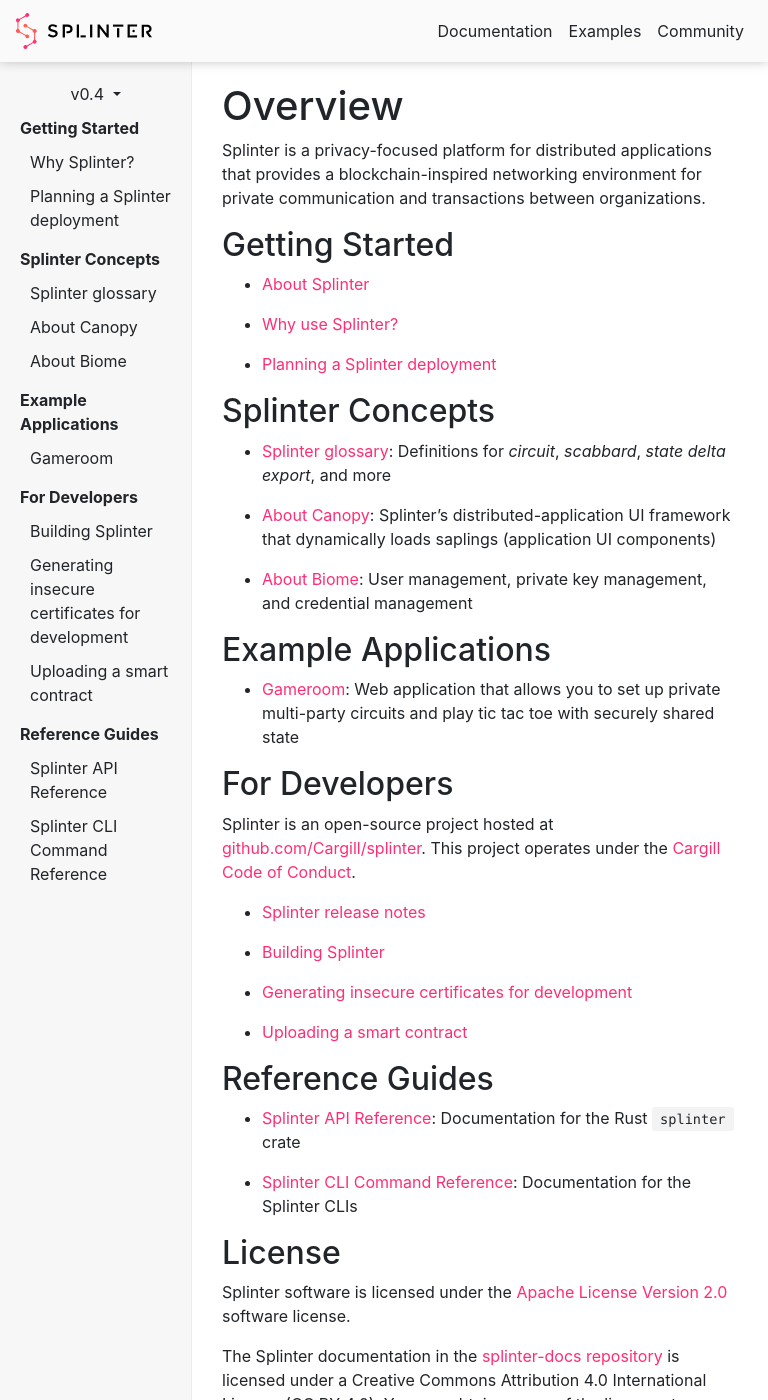
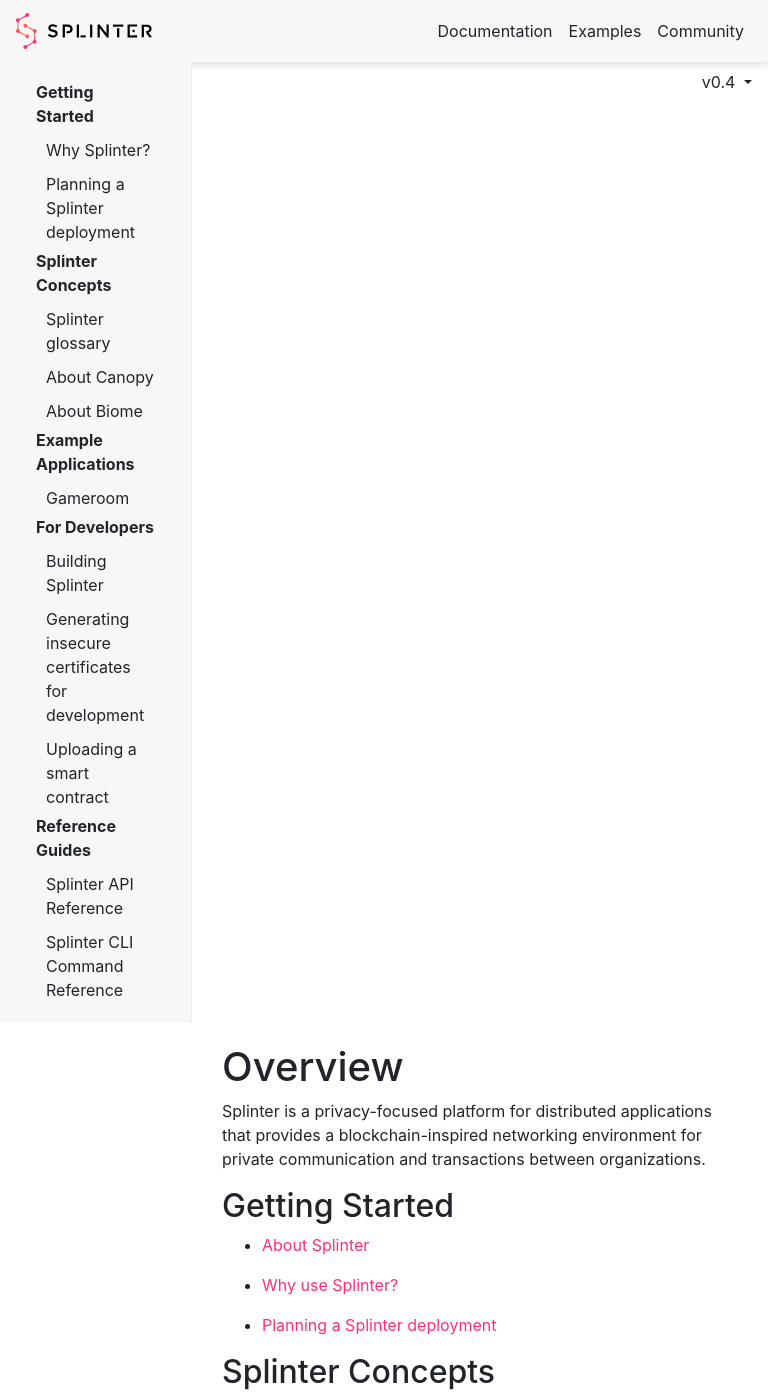
Before and after one commit to Cargill/splinter-docs, a Jekyll site: the page built from docs/0.4/index.md, in a window 768 px wide and 1400 px high. Built offline with Jekyll 4.4.1, drawn with Linux system fonts in a browser that asks for light colours; our own code applies the rules of GitHub Pages for plain Markdown files.

Commit message:
Collapse left sidebar for small screens
Collapses the left navigation sidebar on the website when the screen is
small. This is accomplished by adding a `div` to the HTML along with
some CSS rules that are based on the screen size. It also adds a button
for displaying the navigation links when the navigation is collapsed.

Signed-off-by: Logan Seeley <seeley@bitwise.io>

```diff
--- a/_includes/left_sidebar.html
+++ b/_includes/left_sidebar.html
@@ -1,4 +1,9 @@
 <div id="left-sidebar" class="sidebar">
+    <button id="left-sidebar-links-toggle" class="d-md-none" type="button" data-toggle="collapse" data-target="#left-sidebar-links">
+        <svg xmlns="http://www.w3.org/2000/svg" width="30" height="30" viewBox="0 0 30 30" role="img" focusable="false">
+            <path stroke="currentColor" stroke-linecap="round" stroke-miterlimit="10" stroke-width="2" d="M4 7h22M4 15h22M4 23h22"></path>
+        </svg>
+    </button>
     <div class="dropdown version-dropdown">
         <a class="dropdown-toggle" href="#" data-toggle="dropdown" aria-haspopup="true" aria-expanded="false">
             v0.4
@@ -11,6 +16,7 @@
             <a class="dropdown-item" href="/docs/0.5/">v0.5</a>
         </div>
     </div>
+    <div id="left-sidebar-links" class="collapse">
         <div class="left-sidebar-group">
             <div class="left-sidebar-header">Getting Started</div>
             <a href="/docs/0.4/concepts/why_splinter.html">Why Splinter?</a>
@@ -38,3 +44,4 @@
             <a href="/docs/0.4/references/cli/cli_command_reference.html">Splinter CLI Command Reference</a>
         </div>
     </div>
+</div>
--- a/css/custom.css
+++ b/css/custom.css
@@ -73,6 +73,52 @@ img {
 
 /* Left Sidebar */
 
+@media screen and (max-width: 768px) {
+    #header {
+        position: inherit;
+        background-color: #f7f7f7;
+    }
+
+    #left-sidebar-col {
+        height: auto;
+        position: inherit;
+        z-index: 1000;
+    }
+
+    #left-sidebar {
+        overflow-y: visible;
+        padding: 8px 16px 16px 16px;
+    }
+
+    #left-sidebar > * {
+        margin: 0 !important;
+    }
+
+    #left-sidebar #left-sidebar-links-toggle {
+        right: 0;
+    }
+
+    #left-sidebar #left-sidebar-links-toggle:hover {
+        color: var(--splinter-fuchsia);
+        transition: all 0.1s linear;
+    }
+
+    #left-sidebar .dropdown {
+        display: inline-block;
+        position: absolute;
+        right: 16px; /* Account for padding of bar */
+    }
+
+    #left-sidebar .dropdown-menu {
+        /* This ensures the menu doesn't appear off-screen */
+        transform: translate(-100px);
+    }
+
+    #left-sidebar #left-sidebar-links {
+        margin-top: 10px !important;
+    }
+}
+
 #left-sidebar-col {
     border-right: 1px solid #eaecef;
 }
@@ -103,6 +149,18 @@ img {
     background-color: inherit;
     color: var(--splinter-fuchsia);
     transition: all 0.1s linear;
+}
+
+#left-sidebar-links-toggle {
+    border: none;
+    background: none;
+}
+
+/* Overrides the collapsed sidebar links when the screen is not small */
+@media screen and (min-width: 768px) {
+    #left-sidebar-links {
+        display: block;
+    }
 }
 
 .left-sidebar-group .left-sidebar-header {
```
Lines whose indentation alone changed are shown as unchanged.
